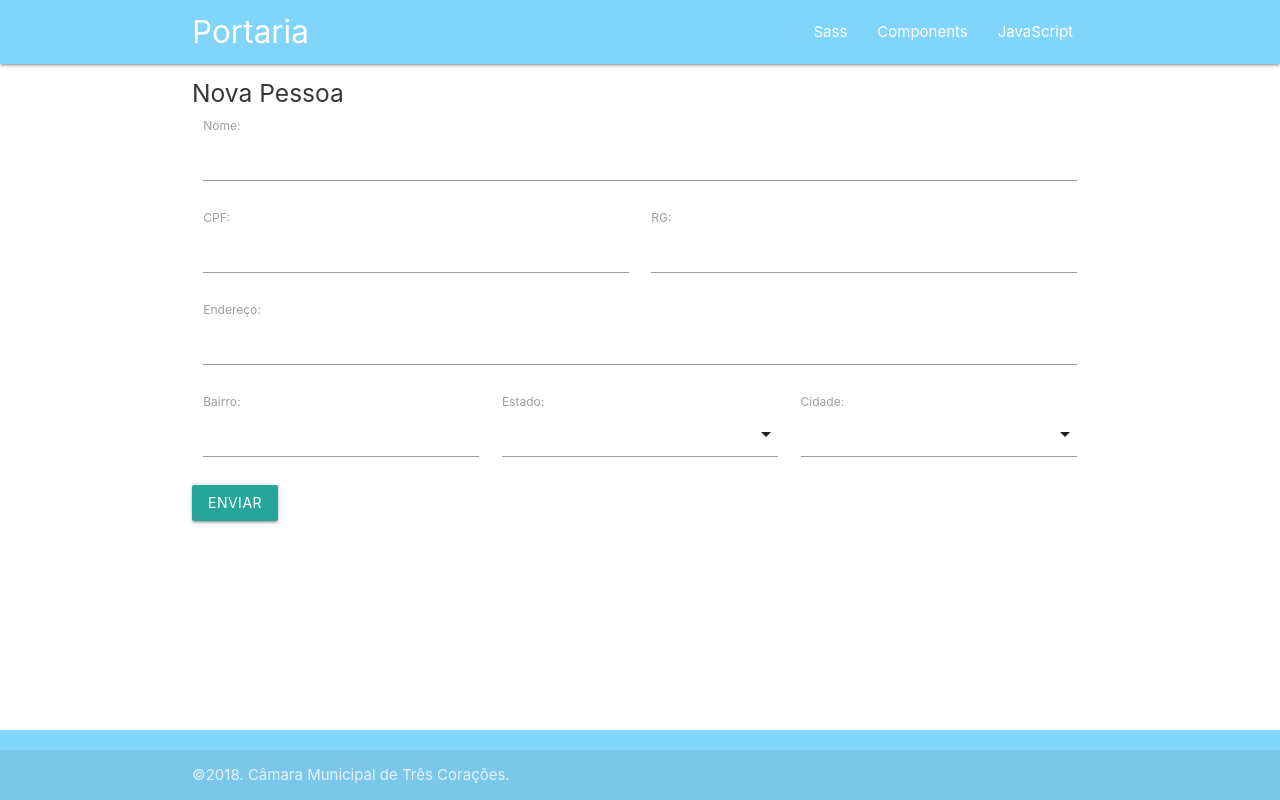
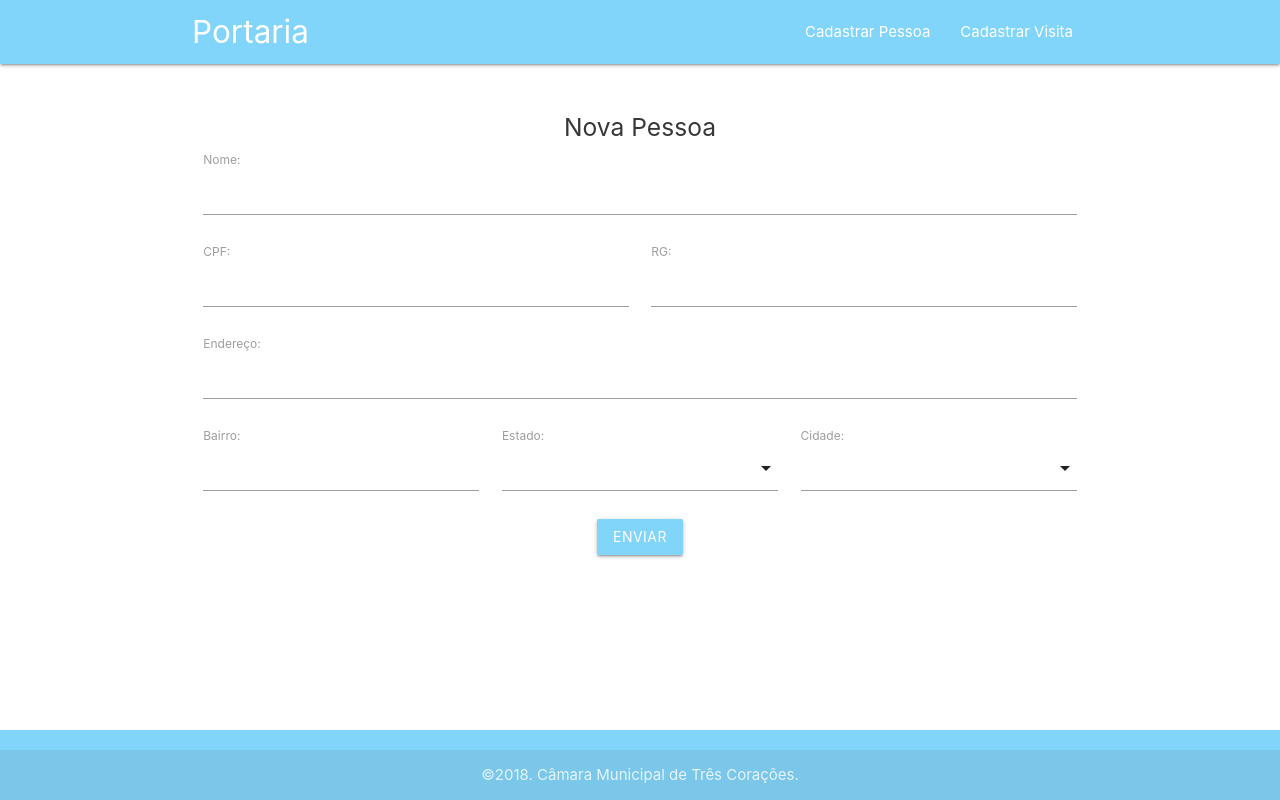
Before and after one commit to camaratc/visita, a Django app: page /pessoas/ in a window 1280 px wide. Run offline with Django 3.2, Linux system fonts and the light colour scheme.

Commit message:
Novos templates

```diff
--- a/cadastro/forms.py
+++ b/cadastro/forms.py
@@ -17,3 +17,6 @@ class PessoaForm(forms.ModelForm):
 
         # self.fields['estado'].widget = forms.Select(attrs={'class': 'browser-default'})
         # self.fields['cidade'].widget = forms.Select(attrs={'class': 'browser-default'})
+
+class VisitaForm(forms.ModelForm):
+    pass
--- a/cadastro/models.py
+++ b/cadastro/models.py
@@ -13,3 +13,14 @@ class Pessoa(models.Model):
 
     def __str__(self):
         return self.nome
+
+class Visita(models.Model):
+    pessoa = models.ForeignKey(Pessoa, on_delete=models.CASCADE)
+    data = models.DateField('Data', default=timezone.now())
+    horarioEntrada = models.TimeField('Horário de Entrada')
+    horarioSaida = models.TimeField('Horário de Saída')
+    setor = models.CharField('Setor da Visita', max_length=100)
+    horarioCadastro = models.DateTimeField('Horário de Cadastro', default=timezone.now())
+
+    def __str__(self):
+        return self.pessoa.nome
--- a/cadastro/static/css/style.css
+++ b/cadastro/static/css/style.css
@@ -12,6 +12,24 @@ main {
     flex: 1 0 auto;
 }
 
+.page-content{
+    margin-top: 50px;
+}
+
 .select-dropdown{
     overflow-y: auto !important;
 }
+
+.jumbotron{
+    position: relative;
+    padding-top: 15px;
+    width: 100%;
+    height: 50%;
+    background-color: antiquewhite;
+    z-index: -1;
+    margin-bottom: 50px;
+}
+
+.card-image{
+    height: 250px;
+}
--- a/cadastro/templates/base.html
+++ b/cadastro/templates/base.html
@@ -9,23 +9,22 @@
     <body>
         <nav class="light-blue lighten-3">
             <div class="container nav-wrapper ">
-                <a href="#" class="brand-logo">Portaria</a>
+                <a href="{% url 'cadastro:index' %}" class="brand-logo">Portaria</a>
                 <ul id="nav-mobile" class="right hide-on-med-and-down">
-                    <li><a href="">Sass</a></li>
-                    <li><a href="">Components</a></li>
-                    <li><a href="">JavaScript</a></li>
+                    <li><a href="{% url 'cadastro:cadastro_pessoas' %}">Cadastrar Pessoa</a></li>
+                    <li><a href="{% url 'cadastro:cadastro_visitas' %}">Cadastrar Visita</a></li>
                 </ul>
             </div>
         </nav>
 
-        <main class="container main">
+        <main class="main">
             {% block content %}
             {% endblock %}
         </main>
 
         <footer class="page-footer light-blue lighten-3">
             <div class="footer-copyright">
-                <div class="container">
+                <div class="container center-align">
                     <span>&copy;2018. Câmara Municipal de Três Corações.</span>
                 </div>
             </div>
--- /dev/null
+++ b/cadastro/templates/cadastrar-pessoas.html
@@ -0,0 +1,53 @@
+{% extends 'base.html' %}
+
+{% block content %}
+    <div class="container page-content">
+        <h5 class="center-align">Nova Pessoa</h5>
+
+        <form method="POST" class="">
+            {% csrf_token %}
+            {% for field in form %}
+                {% if field.id_for_label == "id_nome" or field.id_for_label == "id_endereco" %}
+                    <div class="row">
+                        <div class="col s12">
+                            {{ field.label_tag }}
+                            {{ field }}
+                        </div>
+                    </div>
+                {% elif field.id_for_label == "id_cpf" %}
+                    <div class="row">
+                        <div class="col s6">
+                            {{ field.label_tag }}
+                            {{ field }}
+                        </div>
+                {% elif field.id_for_label == "id_rg" %}
+                        <div class="col s6">
+                            {{ field.label_tag }}
+                            {{ field }}
+                        </div>
+                    </div>
+                {% elif field.id_for_label == "id_bairro" %}
+                    <div class="row">
+                        <div class="col s4">
+                            {{ field.label_tag }}
+                            {{ field }}
+                        </div>
+                {% elif field.id_for_label == "id_estado" %}
+                        <div class="col s4">
+                            {{ field.label_tag }}
+                            {{ field }}
+                        </div>
+                {% elif field.id_for_label == "id_cidade" %}
+                        <div class="col s4">
+                            {{ field.label_tag }}
+                            {{ field }}
+                        </div>
+                    </div>
+                {% endif %}
+                {% endfor %}
+            <div class="center-align">
+                <button type="submit" class="btn waves-effect waves-light light-blue lighten-3">Enviar</button>
+            </div>
+        </form>
+    </div>
+{% endblock %}
--- /dev/null
+++ b/cadastro/templates/cadastrar-visitas.html
@@ -0,0 +1,4 @@
+{% extends 'base.html' %}
+{% block content %}
+
+{% endblock %}
--- a/cadastro/templates/pessoas.html
+++ /dev/null
@@ -1,49 +0,0 @@
-{% extends 'base.html' %}
-
-{% block content %}
-    <h5>Nova Pessoa</h5>
-
-    <form method="POST" class="">
-        {% csrf_token %}
-        {% for field in form %}
-            {% if field.id_for_label == "id_nome" or field.id_for_label == "id_endereco" %}
-                <div class="row">
-                    <div class="col s12">
-                        {{ field.label_tag }}
-                        {{ field }}
-                    </div>
-                </div>
-            {% elif field.id_for_label == "id_cpf" %}
-                <div class="row">
-                    <div class="col s6">
-                        {{ field.label_tag }}
-                        {{ field }}
-                    </div>
-            {% elif field.id_for_label == "id_rg" %}
-                    <div class="col s6">
-                        {{ field.label_tag }}
-                        {{ field }}
-                    </div>
-                </div>
-            {% elif field.id_for_label == "id_bairro" %}
-                <div class="row">
-                    <div class="col s4">
-                        {{ field.label_tag }}
-                        {{ field }}
-                    </div>
-            {% elif field.id_for_label == "id_estado" %}
-                    <div class="col s4">
-                        {{ field.label_tag }}
-                        {{ field }}
-                    </div>
-            {% elif field.id_for_label == "id_cidade" %}
-                    <div class="col s4">
-                        {{ field.label_tag }}
-                        {{ field }}
-                    </div>
-                </div>
-            {% endif %}
-            {% endfor %}
-        <button type="submit" class="save btn btn-success">Enviar</button>
-    </form>
-{% endblock %}
--- a/cadastro/views.py
+++ b/cadastro/views.py
@@ -10,7 +10,7 @@ from .models import Pessoa
 from .forms import PessoaForm
 
 def index(request):
-    return HttpResponse('Hello Index')
+    return render(request, 'home.html', {})
 
 def cadastro_pessoas(request):
     if request.method == "POST":
@@ -26,7 +26,7 @@ def cadastro_pessoas(request):
     else:
         form = PessoaForm()
 
-    return render(request, "pessoas.html", {'form': form})
+    return render(request, "cadastrar-pessoas.html", {'form': form})
 
 def cadastro_visitas(request):
-    return HttpResponse('Cadastro Visitas')
+    return render(request, 'cadastrar-visitas.html', {})
```
Also changed, not shown: cadastro/templates/home.html (added, +48 -0 lines).
